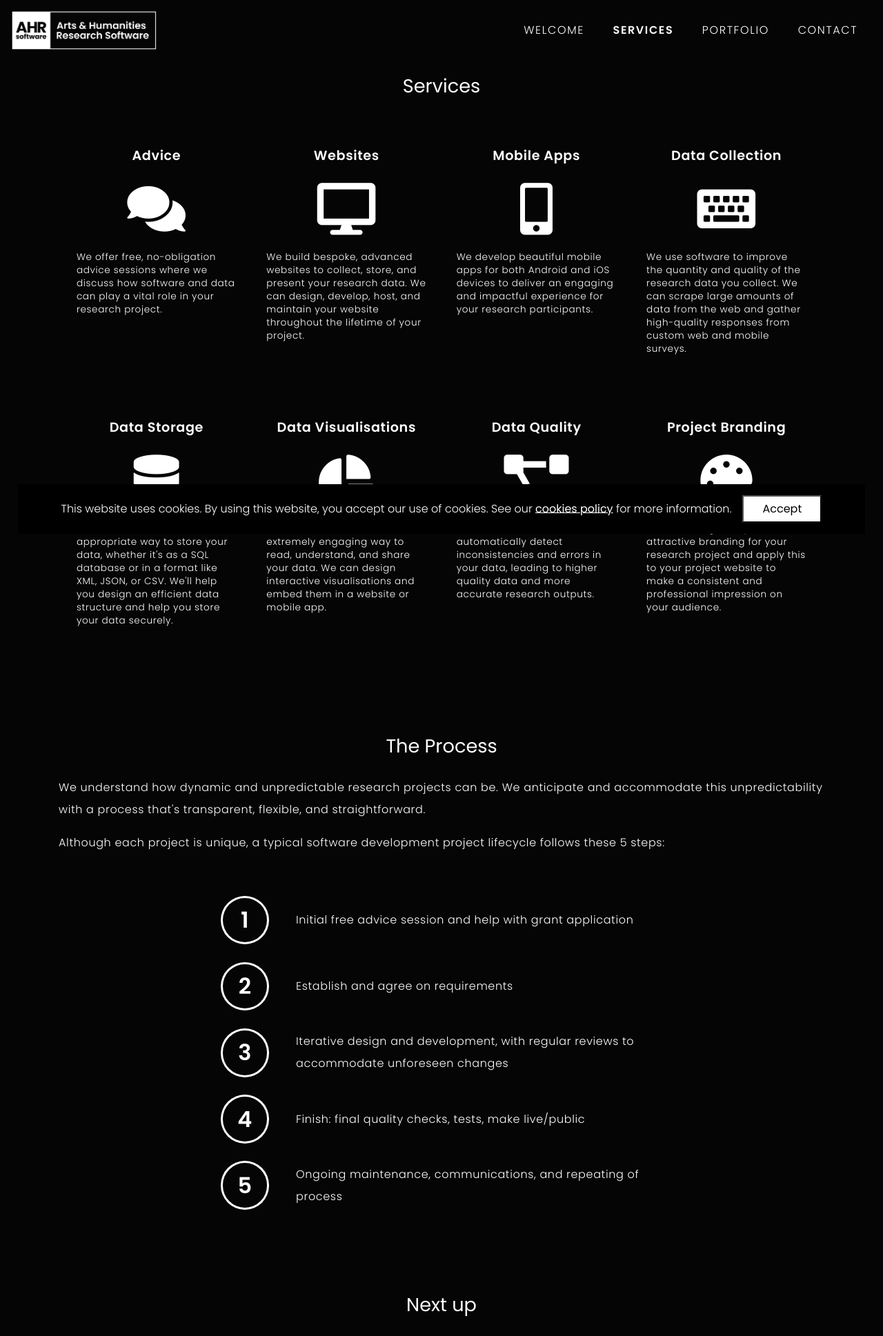
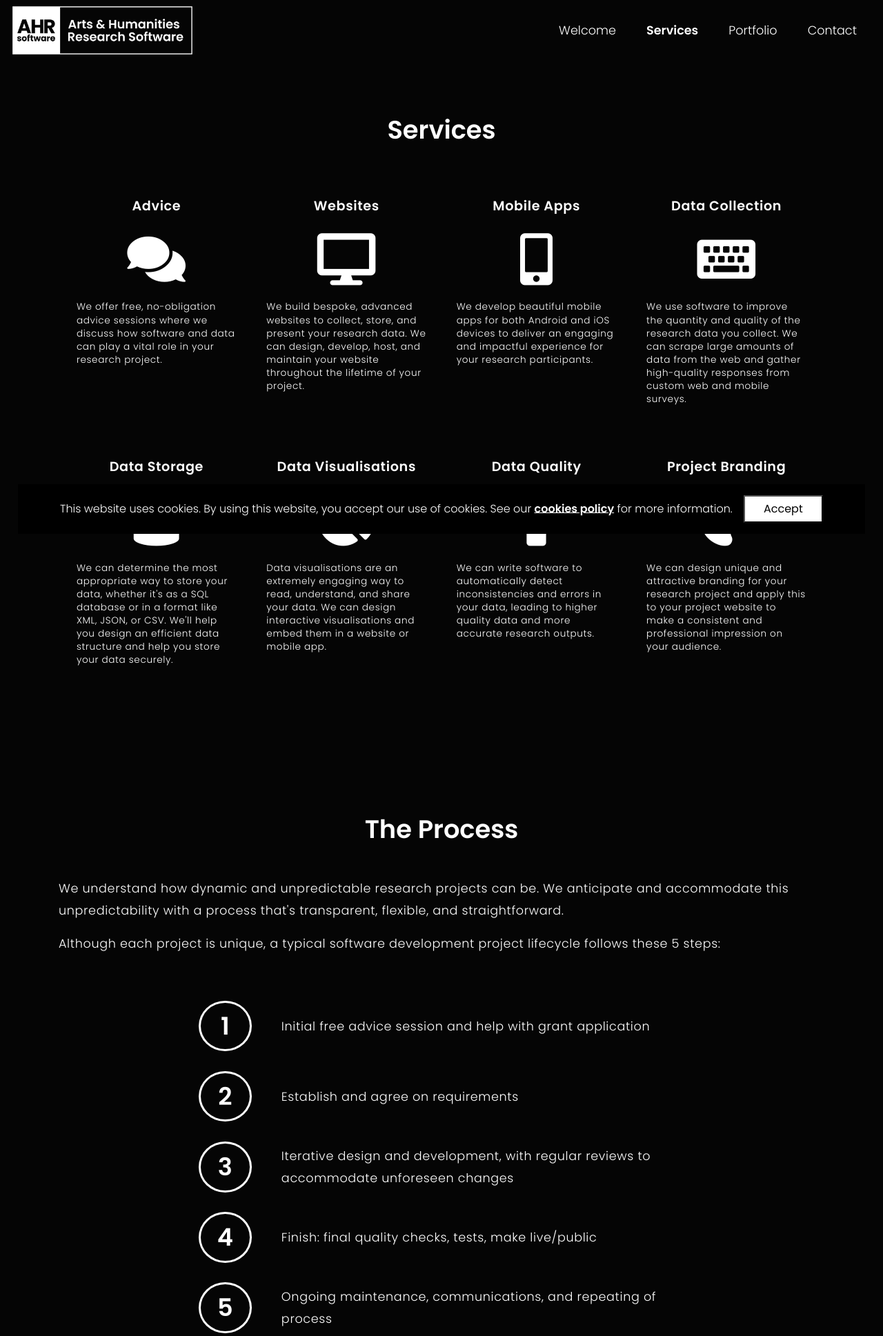
Before and after one commit to ahrsoftware/ahr-website, a Django app: page /services/ in a window 1280 px wide. Shown: the top 1937 px of the page at 69% size. Run offline with Django 3.2, Linux system fonts and the light colour scheme; data comes from the database, SQL or seed files in the repository; parts of the project's set-up code (start-up, migrations or seed data) failed here and were passed over; some libraries are stand-ins or nearby versions.

Commit message:
enhanced css

```diff
--- a/django/core/static/css/custom.css
+++ b/django/core/static/css/custom.css
@@ -13,7 +13,7 @@ body {
 
 a {
     color: white;
-    font-weight: 500;
+    font-weight: 600;
 }
 
 a:hover {
@@ -30,10 +30,10 @@ h1 {
 h2 {
     padding-top: 2.5em;
     color: white;
-    font-weight: 500;
+    font-weight: 600;
     text-align: center;
-    font-size: 1.7em;
-    margin: 1.5em 0 1em 0;
+    font-size: 2.3em;
+    margin: 2em 0 1.3em 0;
 }
 
 h3 {
@@ -41,7 +41,7 @@ h3 {
     font-weight: bold;
     color: white;
     text-align: left;
-    font-size: 1.5em;
+    font-size: 1.8em;
 }
 
 
@@ -49,7 +49,6 @@ h3 {
 
 nav {
     background: rgba(0,0,0,0); /* transparent */
-    text-transform: uppercase;
     color: white;
     max-width: 100vw;
     overflow: hidden;
@@ -60,16 +59,12 @@ nav.solidbg {
 }
 
 .navbar-brand {
-    font-family: 'Alata', sans-serif;
     display: inline-block;
-    font-size: 1.6em;
-    letter-spacing: 0.2em;
-    font-weight: 300;
-    color: white;
+    font-size: 2em;
 }
 
 .navbar-nav {
-    letter-spacing: 0.1em;
+    font-size: 1.1em;
 }
 
 .nav-link {
@@ -88,20 +83,24 @@ nav a:hover {
 /* ---------- Main ---------- */
 
 main {
-    padding-bottom: 8em;
+    padding-bottom: 7em;
 }
 
 main p,
 main ul,
 main ol {
-    font-size: 1rem;
+    font-size: 1.1rem;
     line-height: 2rem;
     letter-spacing: 0.04rem;
     font-weight: 300;
 }
 
-main a {
+a {
     text-decoration: none;
+}
+
+p a {
+    text-decoration: underline;
 }
 
 .nextup {
@@ -111,7 +110,7 @@ main a {
 .nextup a {
     display: inline-block;
     padding: 2.5em 4em;
-    margin: 2em auto;
+    margin: 2em auto 0 auto;
     font-size: 1.3em;
     color: black;
     background: #DDD;
@@ -284,7 +283,7 @@ button[type='submit']:hover {
 #services-list li {
     display: inline-block;
     width: 16.5em;
-    margin: 1em 0.2em;
+    margin: 0em 0.2em 1em 0.2em;
     padding: 1em;
     list-style: none;
     vertical-align: top;
@@ -350,7 +349,8 @@ button[type='submit']:hover {
 
 #portfolio-list li {
     display: block;
-    margin: 3em auto 5em auto;
+    margin: 8em auto;
+    display: block;
 }
 
 #portfolio-list li div {
@@ -360,7 +360,7 @@ button[type='submit']:hover {
 }
 
 #portfolio-list li label {
-    font-size: 1.5em;
+    font-size: 2em;
     font-weight: bold;
     cursor: pointer;
     margin-bottom: 1em;
@@ -379,7 +379,7 @@ button[type='submit']:hover {
 
 #contact-form {
     width: 70%;
-    margin: auto;
+    margin: 5em auto 1em auto;
 }
 
 #contact-form label,
--- a/django/core/static/css/custom_large.css
+++ b/django/core/static/css/custom_large.css
@@ -11,10 +11,6 @@
 
     .navbar-brand img {
         height: 2.3em;
-    }
-
-    .navbar-nav {
-        letter-spacing: 0.1em;
     }
 
     .nav-link {
--- a/django/core/static/css/custom_small.css
+++ b/django/core/static/css/custom_small.css
@@ -1,5 +1,9 @@
 @media (max-width: 991px) {
     /* ---------- Navigation ---------- */
+
+    .navbar-brand img {
+        height: 2.3em;
+    }
 
     .nav-item {
         margin-top: 1em;
```
